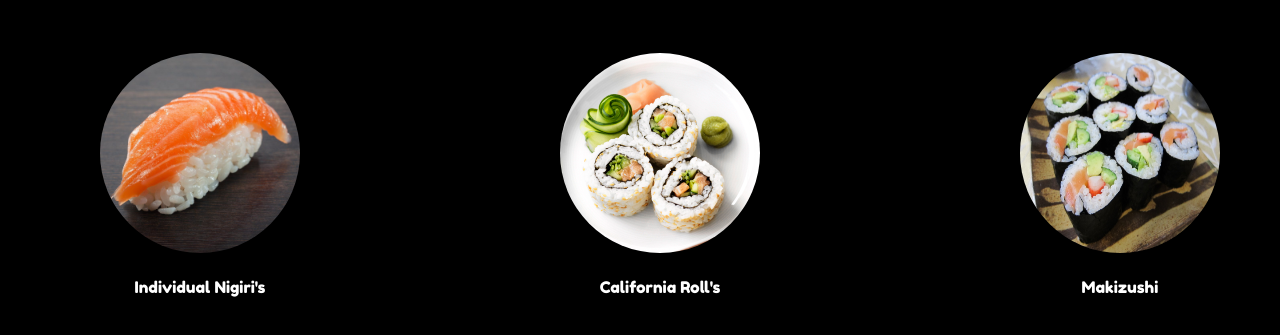
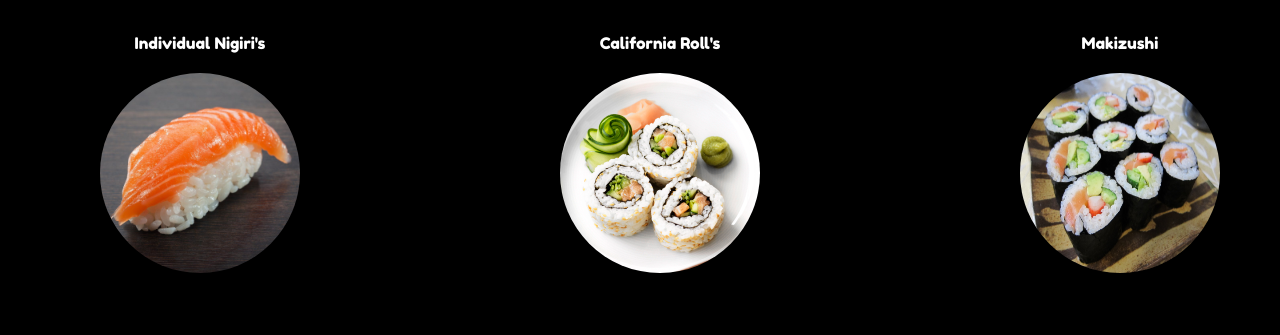
Before and after one commit to Gyromitte/Restaurant-Page, a website built with webpack: page src/hardcoded.html in a window 1280 px wide. Shown: the part 309-644 px from the top of the page. Built offline with nearby package versions, Linux system fonts and the light colour scheme.

Commit message:
Converted menu tab html code into javaScript dynamic  code

```diff
--- a/src/hardcoded.html
+++ b/src/hardcoded.html
@@ -13,25 +13,6 @@
 
 <body>
     <div id="content"></div>
-    <menu-info id="Menu-info">
-        <p class = "tab-title">Menu</p>
-    <menu>
-        <div class="menu-images-container">
-            <img class = "menu-images" src="images/menu/salmon-nigiri.jpg">
-             Individual Nigiri's
-        </div>
-        <div class="menu-images-container">
-            <img class = "menu-images" src="images/menu/california-roll.jpg">
-            California Roll's
-        </div>
-        <div class="menu-images-container">
-            <img class = "menu-images" src="images/menu/makizushi.jpg">
-            Makizushi
-        </div>
-    </menu>
-
-
-    </menu-info>
     <script src="menu.js"></script>
     <script src="index.js"></script>
 </body>
--- a/src/menu.js
+++ b/src/menu.js
@@ -26,3 +26,30 @@ const Menu = document.getElementById('Menu');
 Menu.id = "selected";
 
 createButtons("Contact");
+
+const menuInfo = document.createElement('div');
+menuInfo.id = "Menu-info";
+content.appendChild(menuInfo);
+
+const tabTitle = document.createElement('p');
+tabTitle.classList = "tab-title";
+tabTitle.innerText = "Menu";
+menuInfo.appendChild(tabTitle);
+
+const menuContent = document.createElement('menu');
+menuInfo.appendChild(menuContent);
+
+function createMenuImages(nameItem, source){
+    let newImage = document.createElement('div');
+    newImage.classList = "menu-images-container";
+    menuContent.appendChild(newImage);
+    let image = document.createElement('img');
+    image.classList = "menu-images";
+    image.src = source;
+    newImage.innerText = nameItem;
+    newImage.appendChild(image);
+}
+
+createMenuImages("Individual Nigiri's", "images/menu/salmon-nigiri.jpg");
+createMenuImages("California Roll's", "images/menu/california-roll.jpg");
+createMenuImages("Makizushi", "images/menu/makizushi.jpg");
```
